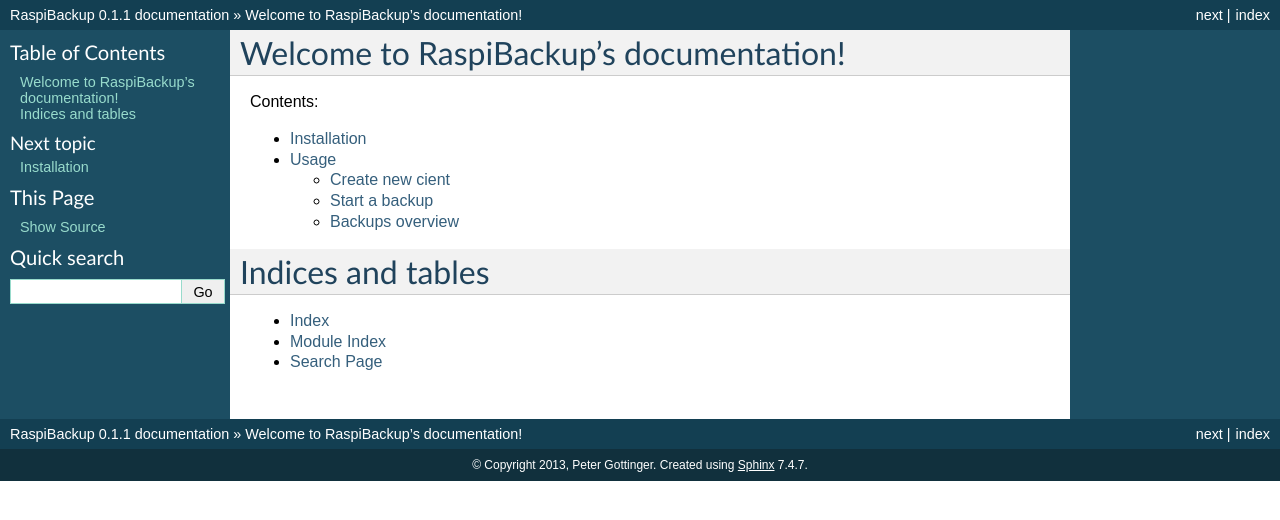
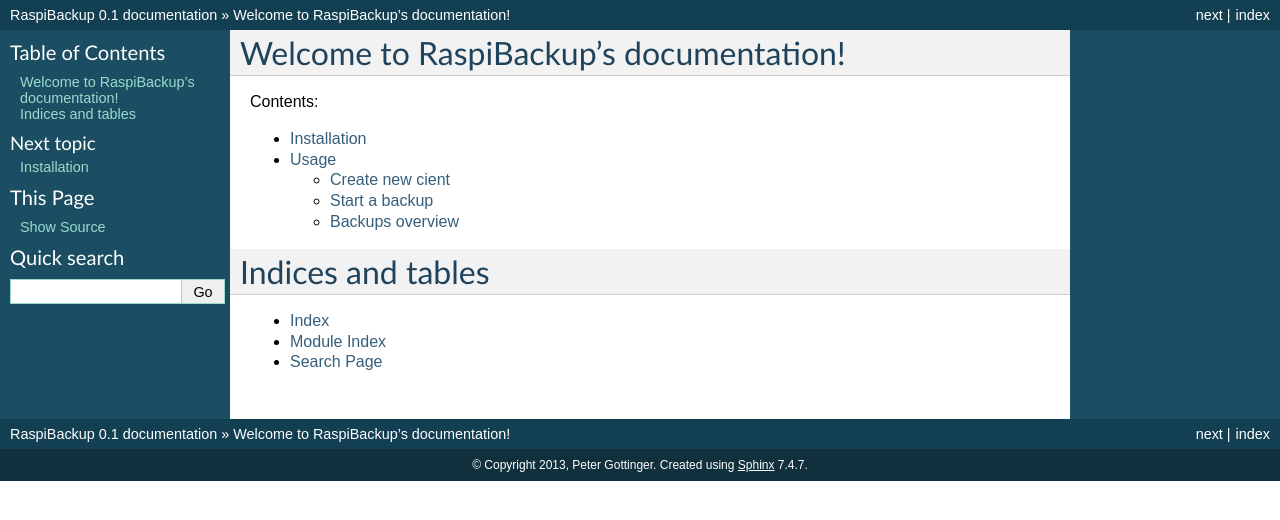
Before and after one commit to pgottinger/raspibackup, a Sphinx documentation site: the page built from docs/index.rst, in a window 1280 px wide. Shown: the top 520 px of the page. Built offline with Sphinx 7.4.7, drawn with Linux system fonts in a browser that asks for light colours.

Commit message:
Update documentation version

```diff
--- a/docs/conf.py
+++ b/docs/conf.py
@@ -6,7 +6,7 @@
 # This file is execfile()d with the current directory set to its containing dir.
 #
 # Note that not all possible configuration values are present in this
-# autogenerated file.
+# autogenerated https://help.github.com/articles/fork-a-repofile.
 #
 # All configuration values have a default; values that are commented out
 # serve to show the default.
@@ -50,7 +50,7 @@
 # The short X.Y version.
 version = '0.1'
 # The full version, including alpha/beta/rc tags.
-release = '0.1.1'
+release = '0.1'
 
 # The language for content autogenerated by Sphinx. Refer to documentation
 # for a list of supported languages.
```
Also changed, not shown: 1 other file.
